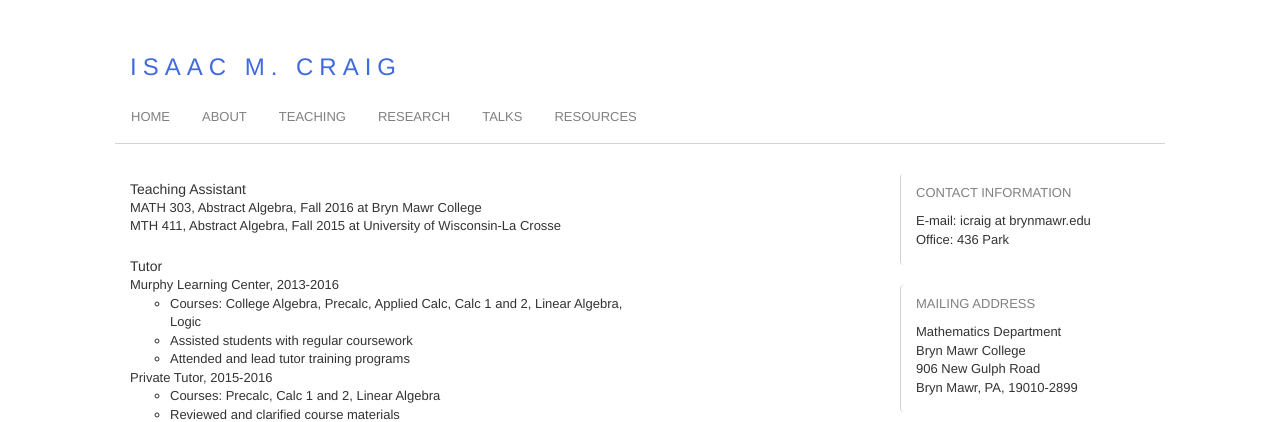
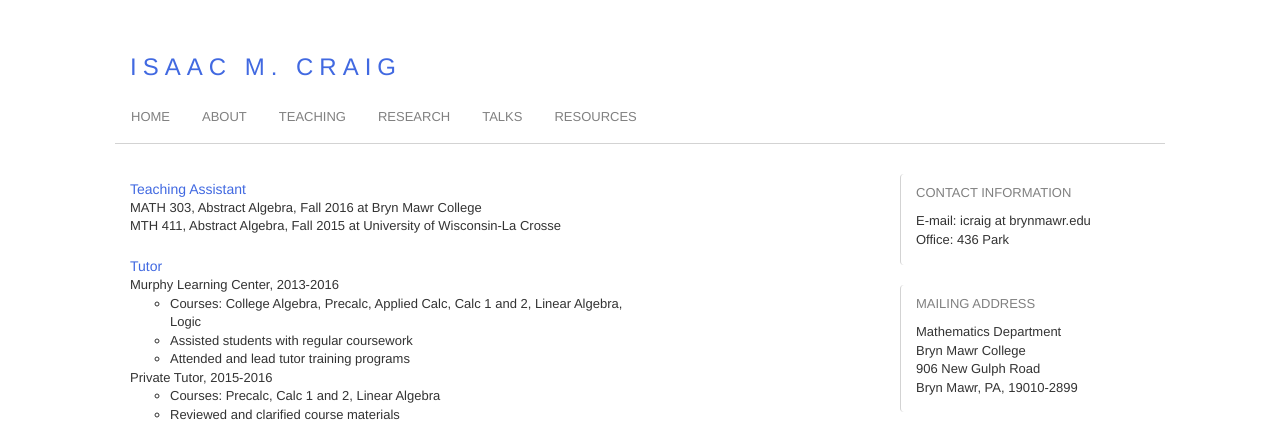
Before and after one commit to isundberg/isaacmc.github.io, a Jekyll site: the page built from teaching/index.html, in a window 1280 px wide. Shown: the top 422 px of the page. Built offline with Jekyll 4.4.1, drawn with Linux system fonts in a browser that asks for light colours.

Commit message:
Update index.css

```diff
--- a/css/index.css
+++ b/css/index.css
@@ -96,6 +96,7 @@ a {
 #contentItem {
 	float: left;
 	clear: left;
+	color: RoyalBlue;
 }
 
 #contentList {
```
